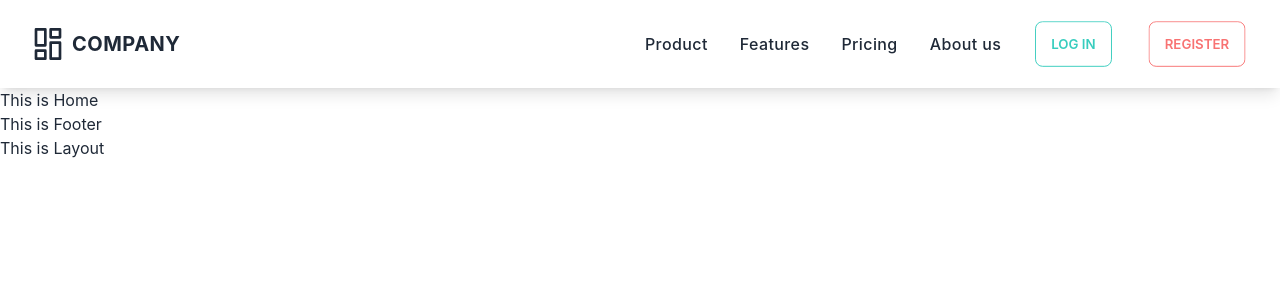
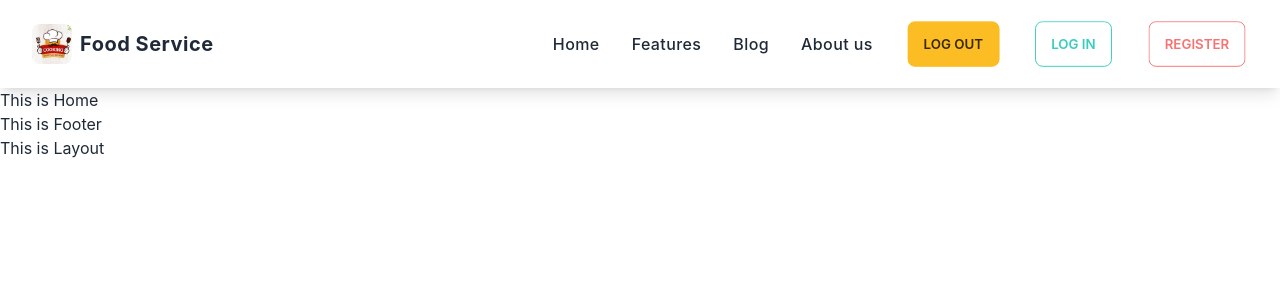
Before and after one commit to anisa6121/food-service, a React (Create React App) app: page / in a window 1280 px wide. Shown: the top 300 px of the page. Built offline with nearby package versions, Linux system fonts and the light colour scheme.

Commit message:
logo-add

```diff
--- a/src/SharedPage/Header/Header.js
+++ b/src/SharedPage/Header/Header.js
@@ -1,4 +1,7 @@
 import React, { useState } from 'react';
+import { Link, NavLink } from 'react-router-dom';
+
+import logo from '../../assets/logo.png'
 
 const Header = () => {
     const [isMenuOpen, setIsMenuOpen] = useState(false);
@@ -9,63 +12,41 @@ const Header = () => {
 		<div className="bg-white-400">
 			<div className="px-4 py-5 mx-auto sm:max-w-xl md:max-w-full lg:max-w-screen-xl md:px-24 lg:px-8  shadow-lg">
 				<div className="relative flex items-center justify-between">
-					<a
-						href="/"
-						aria-label="Company"
-						title="Company"
+					<Link
+						to="/"
+						aria-label="Food Service"
+						title="Food Service"
 						className="inline-flex items-center"
 					>
-						<svg
-							className="w-8 text-teal-accent-400"
-							viewBox="0 0 24 24"
-							strokeLinejoin="round"
-							strokeWidth="2"
-							strokeLinecap="round"
-							strokeMiterlimit="10"
-							stroke="currentColor"
-							fill="none"
-						>
-							<rect
-								x="3"
-								y="1"
-								width="7"
-								height="12"
-							/>
-							<rect
-								x="3"
-								y="17"
-								width="7"
-								height="6"
-							/>
-							<rect
-								x="14"
-								y="1"
-								width="7"
-								height="6"
-							/>
-							<rect
-								x="14"
-								y="11"
-								width="7"
-								height="12"
-							/>
-						</svg>
-						<span className="ml-2 text-xl font-bold tracking-wide text-black-100 uppercase">
-							Company
+						<img
+							className="w-10 rounded-lg"
+							src={logo}
+							alt=""
+						/>
+
+						<span className="ml-2 text-xl font-bold  tracking-wide text-black-100 ">
+							Food Service
 						</span>
-					</a>
+					</Link>
 
 					<ul className="flex items-center hidden space-x-8 lg:flex">
 						<li>
-							<a
-								href="/"
-								aria-label="Our product"
-								title="Our product"
-								className="font-medium tracking-wide text-black-100 transition-colors duration-200 hover:text-teal-accent-400"
+							<NavLink
+								to="/home"
+								aria-label="Home"
+								title="Home"
+								className={({
+									isActive,
+								}) =>
+									isActive
+										? "font-medium tracking-wide text-red-500 transition-colors duration-200 hover:text-deep-purple-accent-400"
+										: "font-medium tracking-wide text-black-100 transition-colors duration-200 hover:text-teal-accent-400"
+								}
 							>
-								Product
-							</a>
+								Home
+							</NavLink>
 						</li>
+
 						<li>
 							<a
 								href="/"
@@ -76,16 +57,24 @@ const Header = () => {
 								Features
 							</a>
 						</li>
+
 						<li>
-							<a
-								href="/"
-								aria-label="Product pricing"
-								title="Product pricing"
-								className="font-medium tracking-wide text-black-100 transition-colors duration-200 hover:text-teal-accent-400"
+							<NavLink
+								to="/blog"
+								aria-label="Blog"
+								title="Blog"
+								className={({
+									isActive,
+								}) =>
+									isActive
+										? "font-medium tracking-wide text-red-500 transition-colors duration-200 hover:text-deep-purple-accent-400"
+										: "font-medium tracking-wide text-black-100 transition-colors duration-200 hover:text-teal-accent-400"
+								}
 							>
-								Pricing
-							</a>
+								Blog
+							</NavLink>
 						</li>
+
 						<li>
 							<a
 								href="/"
@@ -94,6 +83,17 @@ const Header = () => {
 								className="font-medium tracking-wide text-black-100 transition-colors duration-200 hover:text-teal-accent-400"
 							>
 								About us
+							</a>
+						</li>
+
+						<li>
+							<a
+								href="/"
+								className="btn  btn-active  btn-warning"
+								aria-label="Register"
+								title="Register"
+							>
+								Log Out
 							</a>
 						</li>
 
@@ -125,8 +125,7 @@ const Header = () => {
 								Register
 							</a>
 						</li>
-                    </ul>
-
+					</ul>
 
 					<div className="lg:hidden">
 						<button
@@ -160,51 +159,26 @@ const Header = () => {
 								<div className="p-5 bg-white border rounded shadow-sm">
 									<div className="flex items-center justify-between mb-4">
 										<div>
-											<a
-												href="/"
-												aria-label="Company"
-												title="Company"
+
+											<Link
+												to="/"
+												aria-label="Food Service"
+												title="Food Service"
 												className="inline-flex items-center"
 											>
-												<svg
-													className="w-8 text-deep-purple-accent-400"
-													viewBox="0 0 24 24"
-													strokeLinejoin="round"
-													strokeWidth="2"
-													strokeLinecap="round"
-													strokeMiterlimit="10"
-													stroke="currentColor"
-													fill="none"
-												>
-													<rect
-														x="3"
-														y="1"
-														width="7"
-														height="12"
-													/>
-													<rect
-														x="3"
-														y="17"
-														width="7"
-														height="6"
-													/>
-													<rect
-														x="14"
-														y="1"
-														width="7"
-														height="6"
-													/>
-													<rect
-														x="14"
-														y="11"
-														width="7"
-														height="12"
-													/>
-												</svg>
-												<span className="ml-2 text-xl font-bold tracking-wide text-gray-800 uppercase">
-													Company
+												<img
+													className="w-10 rounded-lg"
+													src={
+														logo
+													}
+													alt=""
+												/>
+
+												<span className="ml-2 text-xl font-bold  tracking-wide text-black-100 ">
+													Food
+													Service
 												</span>
-											</a>
+											</Link>
 										</div>
 										<div>
 											<button
@@ -229,8 +203,7 @@ const Header = () => {
 											</button>
 										</div>
 									</div>
-                                    <nav>
-
+									<nav>
 										<ul className="space-y-4">
 											<li>
 												<a
@@ -302,11 +275,7 @@ const Header = () => {
 													Register
 												</a>
 											</li>
-                                        </ul>
-
-
-
-
+										</ul>
 									</nav>
 								</div>
 							</div>
--- /dev/null
+++ b/src/components/Blog/Blog.js
@@ -0,0 +1,11 @@
+import React from 'react';
+
+const Blog = () => {
+    return (
+        <div>
+            <h1>This is Blog Section</h1>
+        </div>
+    );
+};
+
+export default Blog;
```
Also changed, not shown: src/Router/Routes/Routes.js (+16 -9 lines), src/assets/logo.png (added).
